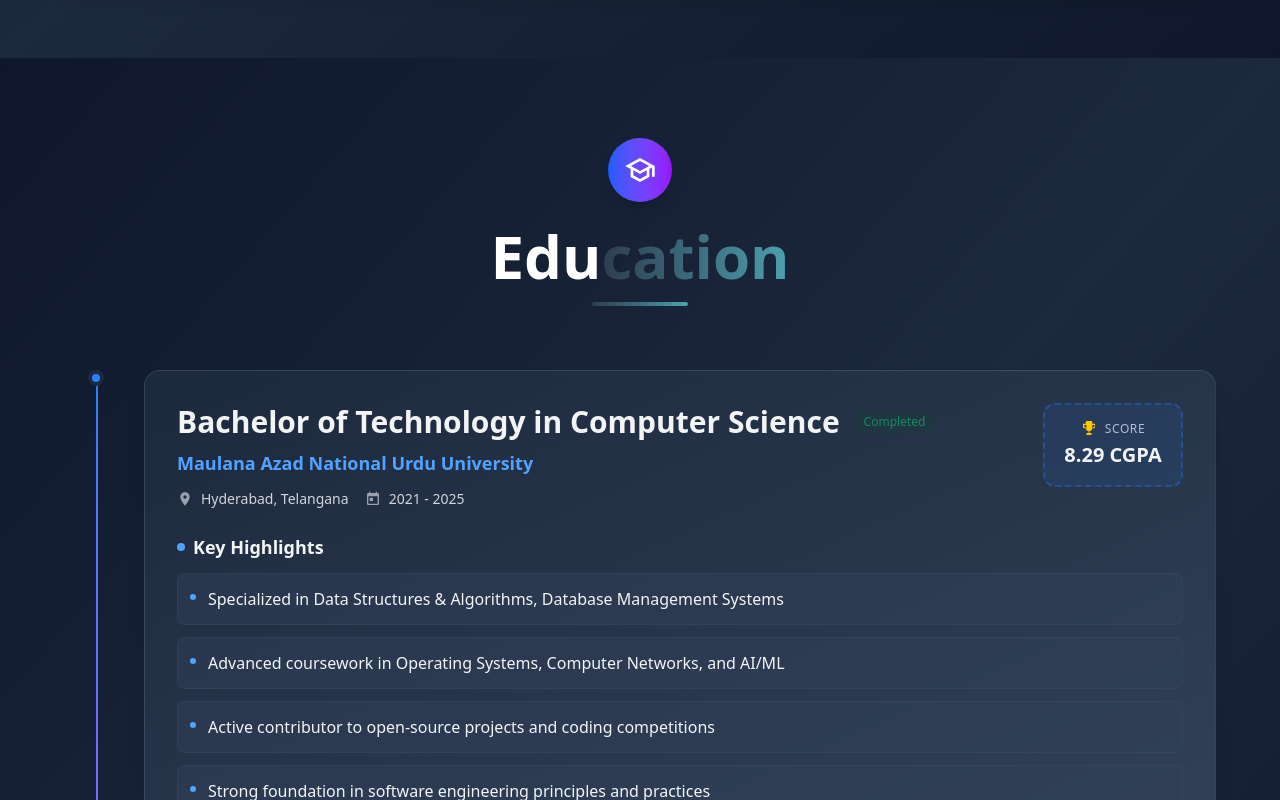
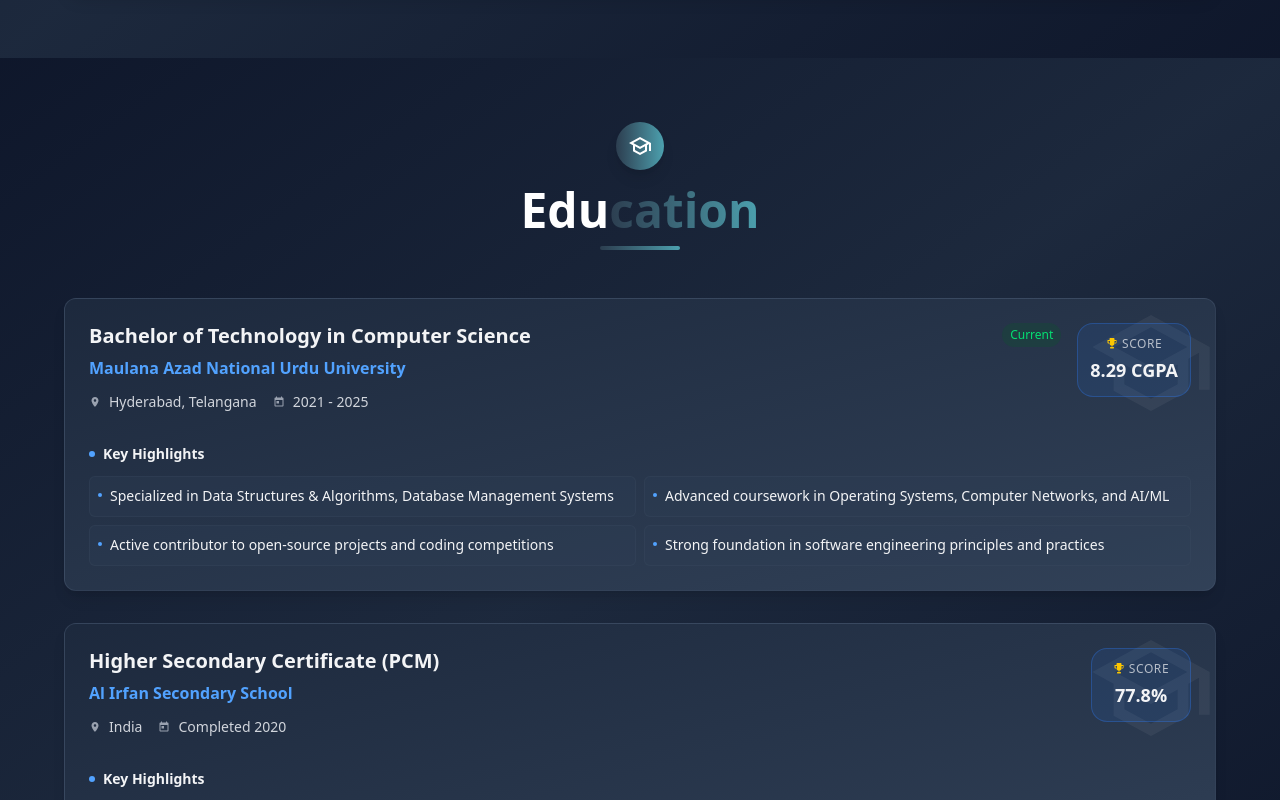
Before and after one commit to farhanrahman0027/My-Portfolio, a React (Vite) app: page / in a window 1280 px wide. Shown: the part 1900-2700 px from the top of the page. Built offline with nearby package versions, Linux system fonts and the light colour scheme.

Commit message:
update the education section

```diff
--- a/src/components/Education.jsx
+++ b/src/components/Education.jsx
@@ -1,5 +1,6 @@
 import React from "react";
 import { useDarkMode } from "../DarkModeContext"; // Import the dark mode context
+
 const educationDetails = [
   {
     id: 1,
@@ -9,7 +10,6 @@
     duration: "2021 - 2025",
     status: "Final Year",
     gpa: "8.29 CGPA",
-
     highlights: [
       "Specialized in Data Structures & Algorithms, Database Management Systems",
       "Advanced coursework in Operating Systems, Computer Networks, and AI/ML",
@@ -37,8 +37,9 @@
 ];
 
 const Education = () => {
+  const { darkMode } = useDarkMode();
+
   // Custom icon components using SVG
-  const { darkMode } = useDarkMode();
   const GraduationCapIcon = () => (
     <svg className="w-full h-full" fill="currentColor" viewBox="0 0 24 24">
       <path d="M12 3L1 9l4 2.18v6L12 21l7-3.82v-6l2-1.09V17h2V9L12 3zm6.82 6L12 12.72 5.18 9 12 5.28 18.82 9zM17 15.99l-5 2.73-5-2.73v-3.72L12 15l5-2.73v3.72z"/>
@@ -66,82 +67,78 @@
   return (
     <section
       id="education"
-      className={`px-4 sm:px-6 md:px-8 lg:px-12 xl:px-16 py-20 w-full transition-all duration-500 ${
+      className={`px-4 sm:px-6 md:px-8 lg:px-12 py-16 w-full transition-all duration-500 ${
         darkMode
           ? "bg-gradient-to-br from-slate-900 via-slate-800 to-slate-900 text-gray-100"
           : "bg-gradient-to-br from-gray-50 via-white to-gray-100 text-gray-900"
       }`}
     >
-      <div className="max-w-7xl mx-auto">
-        {/* Header Section */}
-        <div className="text-center mb-16">
-          <div className="inline-flex items-center justify-center w-16 h-16 mb-6 rounded-full bg-gradient-to-r from-blue-600 to-purple-600 text-white shadow-lg">
-            <div className="w-8 h-8">
+      <div className="max-w-6xl mx-auto">
+        {/* Header Section - Compact */}
+        <div className="text-center mb-12">
+          <div className="inline-flex items-center justify-center w-12 h-12 mb-4 rounded-full bg-gradient-to-r from-[#2c3e50] to-[#4ca1af] text-white shadow-lg">
+            <div className="w-6 h-6">
               <GraduationCapIcon />
             </div>
           </div>
-          <h2 className={`text-4xl sm:text-5xl md:text-6xl font-bold mb-4 animate-slide-up transition-colors duration-300 ${
+          <h2 className={`text-3xl sm:text-4xl md:text-5xl font-bold mb-3 animate-slide-up transition-colors duration-300 ${
             darkMode ? 'text-white' : 'text-[#2C3E50]'
           }`}>
             Edu<span className="bg-gradient-to-r from-[#2c3e50] to-[#4ca1af] bg-clip-text text-transparent">cation</span>
-
           </h2>
-          <div className="w-24 h-1 bg-gradient-to-r from-[#2c3e50] to-[#4ca1af] mx-auto rounded-full"></div>
+          <div className="w-20 h-1 bg-gradient-to-r from-[#2c3e50] to-[#4ca1af] mx-auto rounded-full"></div>
         </div>
 
-        {/* Education Timeline */}
-        <div className="relative">
-          {/* Timeline Line */}
-          <div className={`absolute left-8 top-0 bottom-0 w-0.5 hidden md:block ${
-            darkMode ? "bg-gradient-to-b from-blue-500 to-purple-500" : "bg-gradient-to-b from-blue-400 to-purple-400"
-          }`}></div>
+        {/* Education Cards - Grid Layout */}
+        <div className="grid gap-6 md:gap-8">
+          {educationDetails.map((edu, index) => (
+            <div key={edu.id} className="relative group">
+              {/* Education Card - Compact Design */}
+              <div className={`transform transition-all duration-300 hover:scale-[1.02] ${
+                darkMode
+                  ? "bg-gradient-to-br from-slate-800 to-slate-700 border border-slate-600/50 hover:border-blue-500/50 shadow-lg hover:shadow-xl"
+                  : "bg-white border border-gray-200/50 hover:border-blue-400/50 shadow-md hover:shadow-lg"
+              } rounded-xl p-6 relative overflow-hidden`}>
 
-          <div className="space-y-12">
-            {educationDetails.map((edu, index) => (
-              <div key={edu.id} className="relative group">
-                {/* Timeline Dot */}
-                <div className={`absolute left-6 w-4 h-4 rounded-full border-4 hidden md:block z-10 ${
-                  darkMode
-                    ? "bg-blue-500 border-slate-800 shadow-lg"
-                    : "bg-blue-500 border-white shadow-md"
-                }`}></div>
+                {/* Background Pattern */}
+                <div className={`absolute top-0 right-0 w-32 h-32 opacity-5 ${
+                  darkMode ? "text-white" : "text-gray-900"
+                }`}>
+                  <GraduationCapIcon />
+                </div>
 
-                {/* Education Card */}
-                <div className={`ml-0 md:ml-20 transform transition-all duration-300 hover:scale-[1.02] hover:-translate-y-1 ${
-                  darkMode
-                    ? "bg-gradient-to-br from-slate-800 to-slate-700 border border-slate-600/50 hover:border-blue-500/50 shadow-xl hover:shadow-2xl"
-                    : "bg-white border border-gray-200/50 hover:border-blue-400/50 shadow-lg hover:shadow-xl"
-                } rounded-2xl p-8`}>
-
-                  {/* Card Header */}
-                  <div className="flex flex-col lg:flex-row lg:items-start lg:justify-between mb-6">
-                    <div className="flex-1">
-                      <div className="flex items-center gap-3 mb-2 flex-wrap">
-                        <h3 className="text-2xl lg:text-3xl font-bold leading-tight">
+                {/* Card Content */}
+                <div className="relative z-10">
+                  {/* Header Row */}
+                  <div className="flex flex-col lg:flex-row lg:items-start lg:justify-between gap-4 mb-4">
+                    {/* Left Section */}
+                    <div className="flex-1 min-w-0">
+                      <div className="flex items-start justify-between gap-3 mb-2">
+                        <h3 className="text-lg sm:text-xl font-bold leading-tight flex-1">
                           {edu.degree}
                         </h3>
                         {edu.type === "undergraduate" && (
-                          <span className={`px-3 py-1 text-xs font-medium rounded-full animate-pulse ${
+                          <span className={`px-2 py-1 text-xs font-medium rounded-full flex-shrink-0 ${
                             darkMode
                               ? "bg-green-900/30 text-green-400"
                               : "bg-green-100 text-green-800"
                           }`}>
-                            Completed
+                            Current
                           </span>
                         )}
                       </div>
 
-                      <p className={`text-lg font-semibold mb-3 ${
+                      <p className={`text-base font-semibold mb-3 ${
                         darkMode ? "text-blue-400" : "text-blue-600"
                       }`}>
                         {edu.institution}
                       </p>
 
-                      {/* Meta Information */}
-                      <div className="flex flex-wrap gap-4 text-sm">
+                      {/* Meta Information - Horizontal Layout */}
+                      <div className="flex flex-wrap gap-4 text-sm mb-4">
                         {edu.location && (
                           <div className="flex items-center gap-2">
-                            <div className={`w-4 h-4 ${darkMode ? "text-gray-400" : "text-gray-500"}`}>
+                            <div className={`w-3 h-3 ${darkMode ? "text-gray-400" : "text-gray-500"}`}>
                               <LocationIcon />
                             </div>
                             <span className={darkMode ? "text-gray-300" : "text-gray-600"}>
@@ -150,7 +147,7 @@
                           </div>
                         )}
                         <div className="flex items-center gap-2">
-                          <div className={`w-4 h-4 ${darkMode ? "text-gray-400" : "text-gray-500"}`}>
+                          <div className={`w-3 h-3 ${darkMode ? "text-gray-400" : "text-gray-500"}`}>
                             <CalendarIcon />
                           </div>
                           <span className={darkMode ? "text-gray-300" : "text-gray-600"}>
@@ -160,53 +157,48 @@
                       </div>
                     </div>
 
-                    {/* GPA/Score Card */}
-                    <div className={`mt-4 lg:mt-0 lg:ml-6 p-4 rounded-xl border-2 border-dashed min-w-[140px] text-center transition-colors ${
+                    {/* Right Section - GPA Card */}
+                    <div className={`p-3 rounded-2xl border min-w-[100px] text-center transition-colors flex-shrink-0 ${
                       darkMode
                         ? "border-blue-500/30 bg-blue-500/10 hover:bg-blue-500/20"
                         : "border-blue-400/30 bg-blue-50 hover:bg-blue-100"
                     }`}>
-                      <div className="flex items-center justify-center gap-2 mb-1">
-                        <div className={`w-4 h-4 ${darkMode ? "text-yellow-400" : "text-yellow-500"}`}>
+                      <div className="flex items-center justify-center gap-1 mb-1">
+                        <div className={`w-3 h-3 ${darkMode ? "text-yellow-400" : "text-yellow-500"}`}>
                           <TrophyIcon />
                         </div>
                         <span className="text-xs font-medium uppercase tracking-wider opacity-70">
                           Score
                         </span>
                       </div>
-                      <div className="text-xl font-bold">
+                      <div className="text-lg font-bold">
                         {edu.gpa}
                       </div>
-                      {edu.semester && (
-                        <div className="text-xs opacity-70 mt-1">
-                          {edu.semester}
-                        </div>
-                      )}
                     </div>
                   </div>
 
-                  {/* Highlights */}
-                  <div className="space-y-3">
-                    <h4 className="text-lg font-semibold flex items-center gap-2">
-                      <div className={`w-2 h-2 rounded-full ${
+                  {/* Highlights - Compact Grid */}
+                  <div>
+                    <h4 className="text-sm font-semibold mb-3 flex items-center gap-2">
+                      <div className={`w-1.5 h-1.5 rounded-full ${
                         darkMode ? "bg-blue-400" : "bg-blue-500"
                       }`}></div>
                       Key Highlights
                     </h4>
-                    <div className="grid gap-3">
+                    <div className="grid sm:grid-cols-2 gap-2">
                       {edu.highlights.map((point, i) => (
                         <div
                           key={i}
-                          className={`flex items-start gap-3 p-3 rounded-lg transition-all duration-200 hover:scale-[1.01] ${
+                          className={`flex items-start gap-2 p-2 rounded-md transition-all duration-200 text-sm ${
                             darkMode
-                              ? "bg-slate-700/50 hover:bg-slate-700/70 border border-slate-600/30"
-                              : "bg-gray-50 hover:bg-gray-100 border border-gray-200/50"
+                              ? "bg-slate-700/30 hover:bg-slate-700/50 border border-slate-600/20"
+                              : "bg-gray-50 hover:bg-gray-100 border border-gray-200/30"
                           }`}
                         >
-                          <div className={`w-1.5 h-1.5 rounded-full mt-2 flex-shrink-0 ${
+                          <div className={`w-1 h-1 rounded-full mt-2 flex-shrink-0 ${
                             darkMode ? "bg-blue-400" : "bg-blue-500"
                           }`}></div>
-                          <p className="text-sm lg:text-base leading-relaxed">
+                          <p className="leading-relaxed">
                             {point}
                           </p>
                         </div>
@@ -215,20 +207,11 @@
                   </div>
                 </div>
               </div>
-            ))}
-          </div>
+            </div>
+          ))}
         </div>
 
-        {/* Footer Note */}
-        <div className={`text-center mt-16 p-6 rounded-lg ${
-          darkMode
-            ? "bg-slate-800/50 border border-slate-700/50"
-            : "bg-gray-50 border border-gray-200/50"
-        }`}>
-          <p className={`text-sm ${darkMode ? "text-gray-400" : "text-gray-600"}`}>
-            Committed to continuous learning and academic excellence
-          </p>
-        </div>
+
       </div>
     </section>
   );
```
